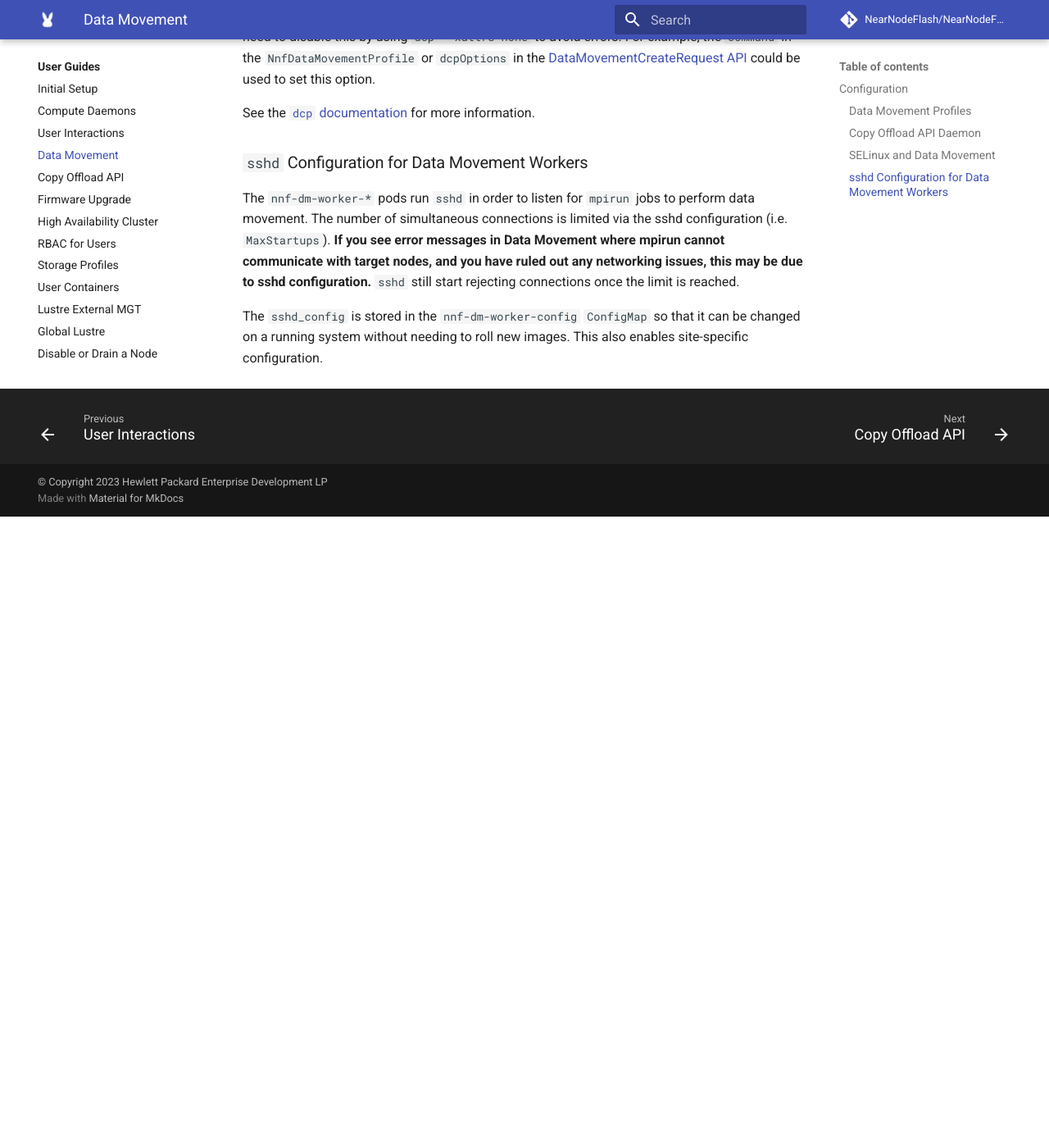
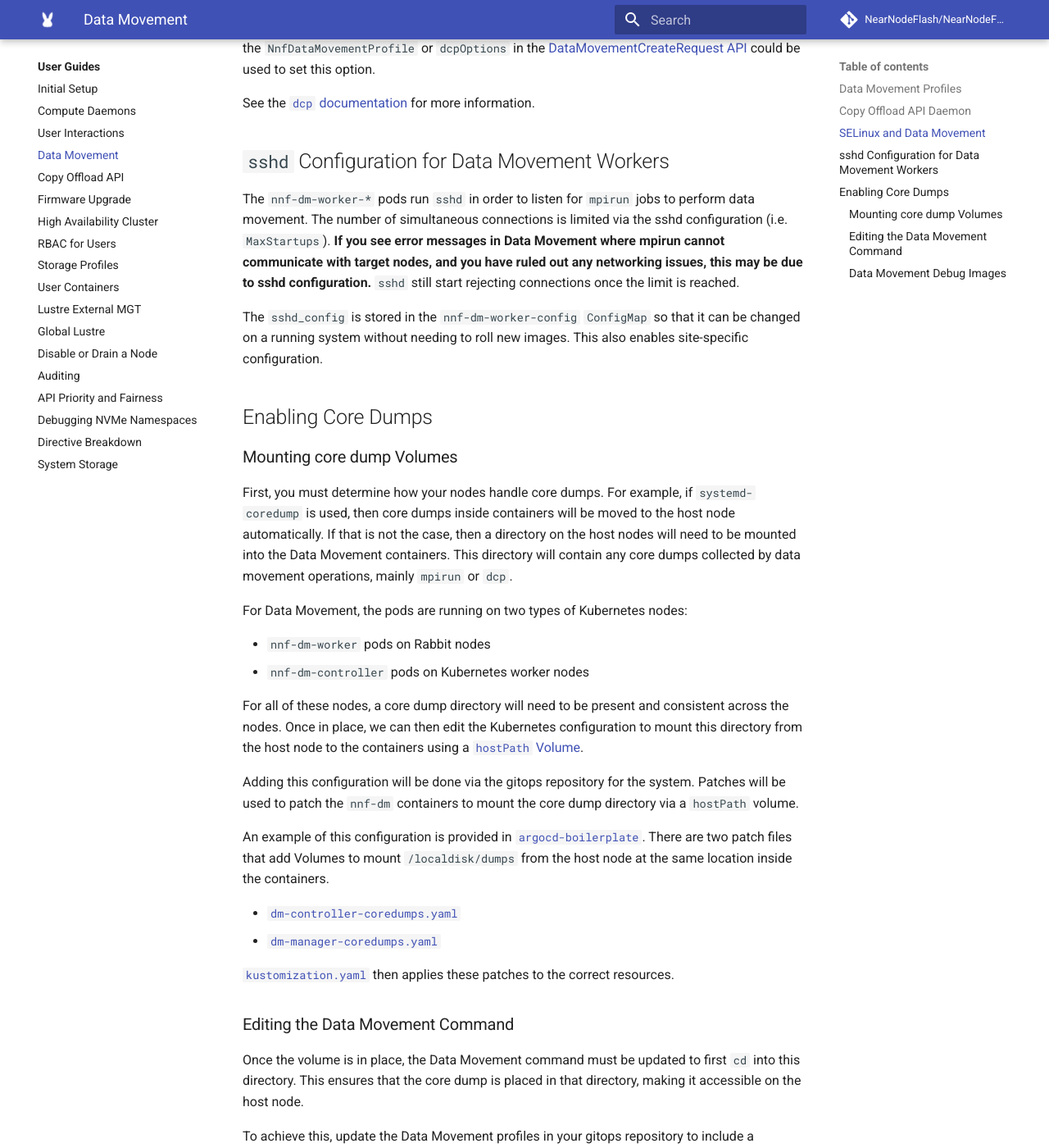
Before and after one commit to NearNodeFlash/NearNodeFlash.github.io, an MkDocs documentation site: the page built from docs/guides/data-movement/readme.md, in a window 1280 px wide and 1400 px high, scrolled down 1384 px. Shown: the whole window at 82% size. Built offline with MkDocs 1.6.1 and Material for MkDocs 9.7.7, drawn with Linux system fonts in a browser that asks for light colours; comment, search, counter and statistics services are not loaded; the version menu is left out; before the commit the page ends 2014 px from its top, so only the background shows below that; some of the changed text lies outside the part shown.

Commit message:
Data Movement: Added core dump documentation (#240)
Signed-off-by: Blake Devcich <blake.devcich@hpe.com>

````diff
--- a/docs/guides/data-movement/readme.md
+++ b/docs/guides/data-movement/readme.md
@@ -17,7 +15,7 @@
 which allows for some configuration on a per-case basis, but is limited in scope. Both methods are
 meant to work in tandem.
 
-### Data Movement Profiles
+## Data Movement Profiles
 
 The server side configuration is controlled by creating `NnfDataMovementProfiles` resources in
 Kubernetes. These work similar to `NnfStorageProfiles`. See [here](../storage-profiles/readme.md)
@@ -30,7 +28,7 @@
 - [Sample](https://github.com/NearNodeFlash/nnf-sos/blob/master/config/samples/nnf_v1alpha1_nnfdatamovementprofile.yaml) for `NnfDataMovementProfile`
 - [Online Examples](https://github.com/NearNodeFlash/nnf-sos/blob/master/config/examples/nnf_v1alpha1_nnfdatamovementprofile.yaml) for `NnfDataMovementProfile`
 
-### Copy Offload API Daemon
+## Copy Offload API Daemon
 
 The `CreateRequest` API call that is used to create Data Movement with the Copy Offload API has some
 options to allow a user to specify some options for that particular Data Movement operation. These
@@ -47,7 +45,7 @@
 See the [DataMovementCreateRequest API](copy-offload-api.html#datamovement.DataMovementCreateRequest)
 definition for what can be configured.
 
-### SELinux and Data Movement
+## SELinux and Data Movement
 
 Careful consideration must be taken when enabling SELinux on compute nodes. Doing so will result in
 SELinux Extended File Attributes (xattrs) being placed on files created by applications running on
@@ -62,7 +60,7 @@
 See the [`dcp` documentation](https://mpifileutils.readthedocs.io/en/latest/dcp.1.html) for more
 information.
 
-### `sshd` Configuration for Data Movement Workers
+## `sshd` Configuration for Data Movement Workers
 
 The `nnf-dm-worker-*` pods run `sshd` in order to listen for `mpirun` jobs to perform data movement.
 The number of simultaneous connections is limited via the sshd configuration (i.e. `MaxStartups`).
@@ -72,3 +70,82 @@
 
 The `sshd_config` is stored in the `nnf-dm-worker-config` `ConfigMap` so that it can be changed on
 a running system without needing to roll new images. This also enables site-specific configuration.
+
+## Enabling Core Dumps
+
+### Mounting core dump Volumes
+
+First, you must determine how your nodes handle core dumps. For example, if `systemd-coredump` is
+used, then core dumps inside containers will be moved to the host node automatically. If that is
+not the case, then a directory on the host nodes will need to be mounted into the Data Movement
+containers. This directory will contain any core dumps collected by data movement operations, mainly
+`mpirun` or `dcp`.
+
+For Data Movement, the pods are running on two types of Kubernetes nodes:
+
+- `nnf-dm-worker` pods on Rabbit nodes
+- `nnf-dm-controller` pods on Kubernetes worker nodes
+
+For all of these nodes, a core dump directory will need to be present and consistent across the
+nodes. Once in place, we can then edit the Kubernetes configuration to mount this directory from
+the host node to the containers using a [`hostPath`
+Volume](https://kubernetes.io/docs/concepts/storage/volumes/#hostpath).
+
+Adding this configuration will be done via the gitops repository for the system. Patches will be used
+to patch the `nnf-dm` containers to mount the core dump directory via a `hostPath` volume.
+
+An example of this configuration is provided in
+[`argocd-boilerplate`](https://github.com/NearNodeFlash/argocd-boilerplate/tree/main/environments/example-env/nnf-dm).
+There are two patch files that add Volumes to mount `/localdisk/dumps` from the host node at the
+same location inside the containers.
+
+- [`dm-controller-coredumps.yaml`](https://github.com/NearNodeFlash/argocd-boilerplate/blob/main/environments/example-env/nnf-dm/dm-controller-coredumps.yaml)
+- [`dm-manager-coredumps.yaml`](https://github.com/NearNodeFlash/argocd-boilerplate/blob/main/environments/example-env/nnf-dm/dm-manager-coredumps.yaml)
+
+[`kustomization.yaml`](https://github.com/NearNodeFlash/argocd-boilerplate/blob/main/environments/example-env/nnf-dm/kustomization.yaml#L13C1-L24C29)
+then applies these patches to the correct resources.
+
+### Editing the Data Movement Command
+
+Once the volume is in place, the Data Movement command must be updated to first `cd` into this
+directory. This ensures that the core dump is placed in that directory, making it accessible on the
+host node.
+
+To achieve this, update the Data Movement profiles in your gitops repository to include a preceding
+`cd /localdisk/dumps && ...` in the `command` before the Data Movement command. For example, the default profile in `environments/<system>/nnf-sos/default-nnfdatamovementprofile.yaml` would look like the following:
+
+```yaml
+kind: NnfDataMovementProfile
+metadata:
+  name: default
+  namespace: nnf-system
+data:
+  command: ulimit -n 2048 && cd /localdisk/dumps && mpirun --allow-run-as-root --hostfile $HOSTFILE dcp --progress
+    1 --uid $UID --gid $GID $SRC $DEST
+```
+
+Note that core patterns for containers are inherited from the host and that Linux containers do not
+support a container-only core pattern without also affecting the host node. This is why we must use
+a preceding `cd <dir>` in the Data Movement command.
+
+### Data Movement Debug Images
+
+To help with debugging symbols, it is a good idea to use the `debug` version of the two images used by the Data Movement containers:
+
+- `nnf-mfu-debug`
+- `nnf-dm-debug`
+
+Both of these images include debugging symbols for [Open MPI](https://www.open-mpi.org/) and [mpiFileUtils](https://mpifileutils.readthedocs.io/en/v0.11.1/).
+
+To use these images, edit the `environments/<system>/nnf-dm/kustomization.yaml` in your gitops repository and add the following:
+
+```yaml
+# Use images with mpifileutils/mpirun debug symbols
+images:
+- name: ghcr.io/nearnodeflash/nnf-dm
+  newName: ghcr.io/nearnodeflash/nnf-dm-debug
+- name: ghcr.io/nearnodeflash/nnf-mfu
+  newName: ghcr.io/nearnodeflash/nnf-mfu-debug
+```
+
+This will override the default images and use the debug symbols instead.
````
Also changed, not shown: other parts of docs/guides/data-movement/readme.md (+1 -3 lines).
